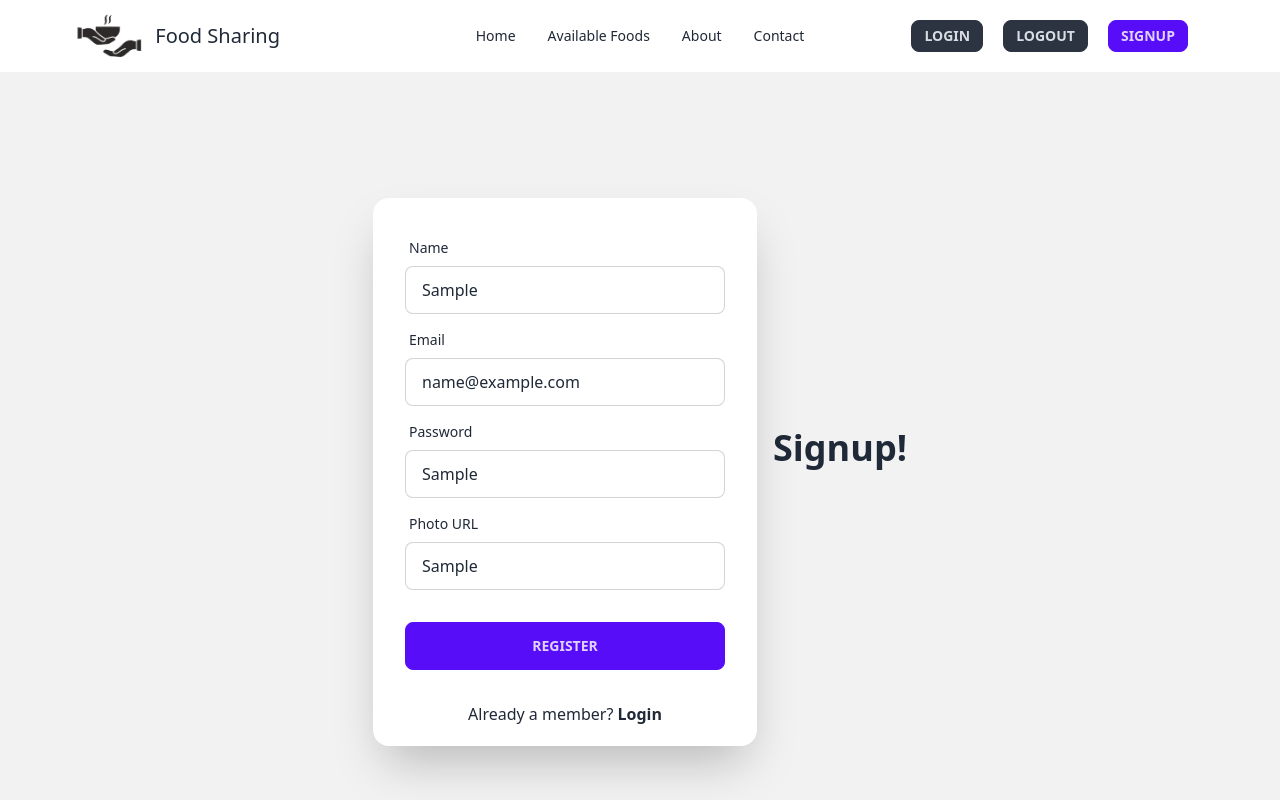
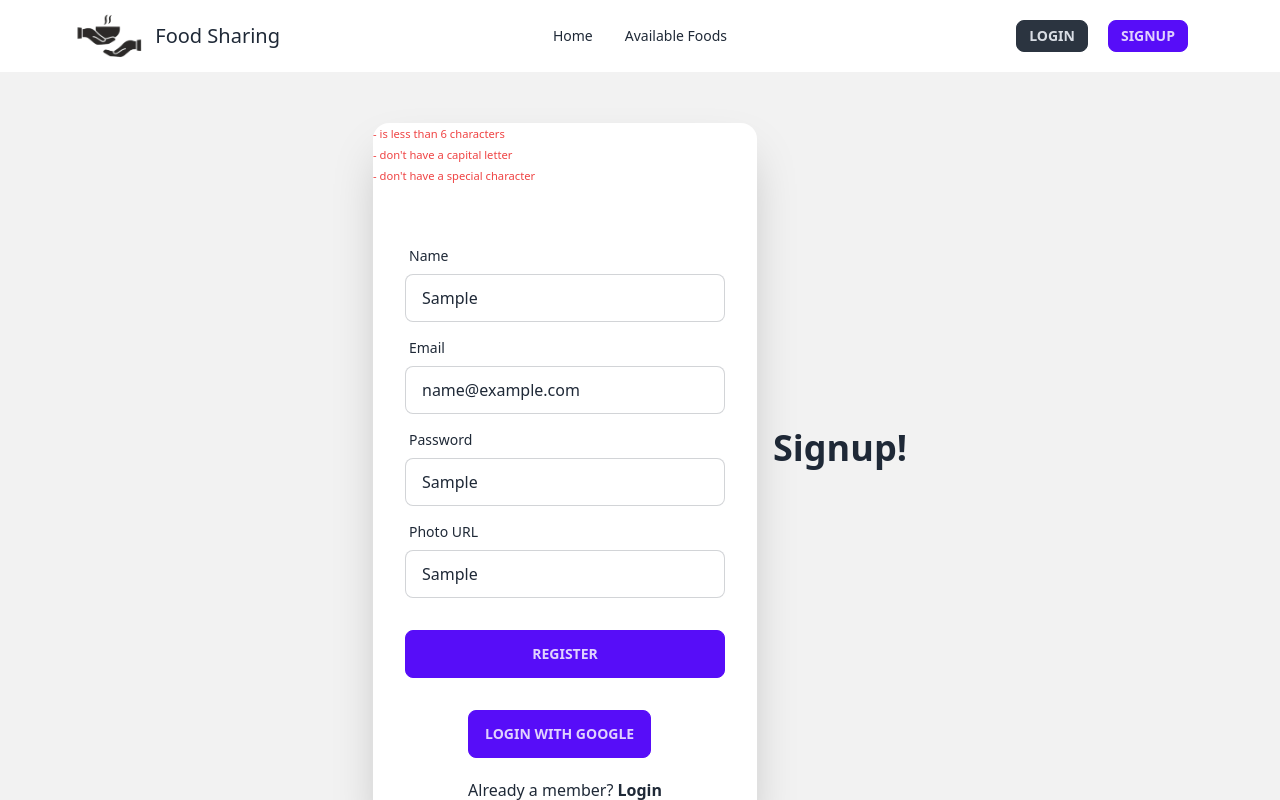
Before and after one commit to sifurr/sharing-surplus-food-client, a React (Vite) app: page /register in a window 1280 px wide. Both pictures are taken after typing "Sample", "name@example.com", "Sample", "Sample" into the empty fields and a click on the button "REGISTER". Shown: the top 800 px of the page. Built offline with nearby package versions, Linux system fonts and the light colour scheme; no server answers.

Commit message:
Add email, password based login and social login with Google

```diff
--- a/src/components/Footer.jsx
+++ b/src/components/Footer.jsx
@@ -17,8 +17,8 @@ const Footer = () => {
                 </nav>
                 <nav>
                     <header className="footer-title">Organization</header>
-                    <Link to={'#'} className="link link-hover">About us</Link>
-                    <Link to={'#'} className="link link-hover">Contact</Link>
+                    <Link to={'/about'} className="link link-hover">About us</Link>
+                    <Link to={'/contact'} className="link link-hover">Contact</Link>
                     <Link to={'#'} className="link link-hover">Jobs</Link>
                     <Link to={'#'} className="link link-hover">Press kit</Link>
                 </nav>
--- a/src/components/MainNavbar.jsx
+++ b/src/components/MainNavbar.jsx
@@ -1,17 +1,26 @@
 import { Link, NavLink } from "react-router-dom";
 import logo from '../assets/images/food-sharing-logo.png'
 import Container from "./ui/Container";
+import useAuth from '../hooks/useAuth'
+import toast from 'react-hot-toast'
 
 
 const MainNavbar = () => {
+
+  const {logout, user} = useAuth()
 
   const navlinks =
     <>
       <li><NavLink to={'/'} >Home</NavLink></li>
       <li><NavLink to={'/available-foods'}>Available Foods</NavLink></li>
-      <li><NavLink to={'/about'} >About</NavLink></li>
-      <li><NavLink to={'/contact'} >Contact</NavLink></li>
     </>
+
+
+const handleLogout = () => {
+  logout()
+      .then(() => toast.success("Logged out!"))
+      .catch(err => console.log(err))
+}
 
   return (
     <Container>
@@ -36,8 +45,12 @@ const MainNavbar = () => {
           </ul>
         </div>
         <div className="navbar-end">
-          <Link to={'/login'} className="mr-5 btn-neutral btn btn-sm">Login</Link>
-          <Link to={'/'} className="mr-5 btn-neutral btn btn-sm">Logout</Link>
+          {
+            user?.email ?
+            <Link onClick={handleLogout} to={'/'} className="mr-5 btn-neutral btn btn-sm"> Logout {user.email} </Link>
+            :
+            <Link to={'/login'} className="mr-5 btn-neutral btn btn-sm">Login</Link>
+          }
           <Link to={'/register'} className="mr-5 btn-primary btn btn-sm">Signup</Link>
         </div>
       </div>
--- a/src/pages/Login.jsx
+++ b/src/pages/Login.jsx
@@ -1,8 +1,53 @@
-import { Link } from "react-router-dom";
+import { Link, useLocation, useNavigate } from "react-router-dom";
+import useAuth from "../hooks/useAuth";
+import toast from "react-hot-toast";
+import { useState } from "react";
 
 
 
 const Login = () => {
+
+    const { login, googleLogin } = useAuth();
+    const [errorMsg, setErrorMsg] = useState('');
+    const navigate = useNavigate()
+    const location = useLocation();
+
+    const handleSubmit = event => {
+        event.preventDefault()
+        const form = event.target;
+        const email = form.email.value;
+        const password = form.password.value;
+        console.log(email, password)
+
+        login(email, password)
+            .then(res => {
+                console.log(res.user)
+                toast.success("Logged in successfully")
+                setErrorMsg('')
+                navigate(location?.state ? location.state : '/')
+
+            })
+            .catch(err => {
+                toast.error(err.message)
+                setErrorMsg(err.message)
+                console.log(err)
+            })
+    }
+
+    const handleGoogleLogin = () => {
+        googleLogin()
+            .then(res => {
+                console.log(res)
+                toast.success("Logged in successfully")
+                setErrorMsg('')
+                navigate(location?.state ? location.state : '/')
+            })
+            .catch(err => {
+                toast.error(err.message)
+                setErrorMsg(err.message)
+            })
+    }
+
     return (
         <div className="hero min-h-screen bg-base-200">
             <div className="hero-content flex-col lg:flex-row-reverse">
@@ -11,7 +56,7 @@ const Login = () => {
                     <p className="py-6"></p>
                 </div>
                 <div className="card flex-shrink-0 w-full max-w-sm shadow-2xl bg-base-100">
-                    <form className="card-body">
+                    <form onSubmit={handleSubmit} className="card-body">
 
                         <div className="form-control">
                             <label className="label">
@@ -31,6 +76,14 @@ const Login = () => {
                         </div>
                     </form>
                     <div className="mx-auto mb-5">
+                        <div>
+                            <Link onClick={handleGoogleLogin} className="btn btn-primary" >Login with Google</Link>
+                            <p className="text-red-500 text-sm mb-5 text-center">
+                                {
+                                    errorMsg ? errorMsg : ''
+                                }
+                            </p>
+                        </div>
                         <p>Already a member? <Link className="font-bold" to={'/register'} >Register</Link> </p>
                     </div>
                 </div>
--- a/src/pages/Register.jsx
+++ b/src/pages/Register.jsx
@@ -1,13 +1,20 @@
-import { Link, useNavigate } from "react-router-dom";
+import { Link, useLocation, useNavigate } from "react-router-dom";
 import useAuth from "../hooks/useAuth";
 import { updateProfile } from "firebase/auth";
 import toast from "react-hot-toast";
+import { useState } from "react";
 
 
 const Register = () => {
 
-    const { createUser, setLoading } = useAuth();
-    const navigate = useNavigate()
+    const { createUser, setLoading, googleLogin } = useAuth();
+    const [inputError, setInputError] = useState(false);
+    const [errorMsg, setErrorMsg] = useState('');
+    const location = useLocation();
+    const navigate = useNavigate();
+
+
+
 
     const handleSubmit = event => {
         event.preventDefault();
@@ -16,6 +23,13 @@ const Register = () => {
         const email = form.email.value;
         const password = form.password.value;
         const photo = form.photo.value;
+
+
+        const passwordConstraint = /^(?=.*\d)(?=.*[A-Z])(?=.*[!@#$%^&*()_+\-=\[\]{};':"\\|,.<>\/?]).{6,}$/;
+
+        if (!passwordConstraint.test(password)) {
+            return setInputError(true);
+        }
 
         console.log(name, email, password, photo)
 
@@ -30,12 +44,30 @@ const Register = () => {
                     photoURL: photo
                 })
                     .then(() => console.log("Profile created"))
-                    .catch(err => console.log(err))
+                    .catch(err => {
+                        setErrorMsg(err.message)
+                        console.log(err)
+                    })
                 setLoading(false)
                 toast.success("Registration successful")
                 navigate('/')
             })
-            .catch(err => console.log(err))
+            .catch(err => {
+                setErrorMsg(err.message)
+                console.log(err)
+            })
+    }
+
+    const handleGoogleLogin = () => {
+        googleLogin()
+            .then(res => {
+
+                setErrorMsg('')
+                navigate(location?.state ? location.state : '/')
+            })
+            .catch(err => {
+                setErrorMsg(err.message)
+            })
     }
 
     return (
@@ -46,6 +78,23 @@ const Register = () => {
                     <p className="py-6"></p>
                 </div>
                 <div className="card flex-shrink-0 w-full max-w-sm shadow-2xl bg-base-100">
+                    {
+                        inputError
+                        &&
+                        <div className="text-sm text-red-500 pb-5">
+                            <small>
+                                - is less than 6 characters
+                            </small>
+                            <br />
+                            <small>
+                                - don't have a capital letter
+                            </small>
+                            <br />
+                            <small>
+                                - don't have a special character
+                            </small>
+                        </div>
+                    }
                     <form onSubmit={handleSubmit} className="card-body">
                         <div className="form-control">
                             <label className="label">
@@ -76,6 +125,14 @@ const Register = () => {
                         </div>
                     </form>
                     <div className="mx-auto mb-5">
+                        <div>
+                            <Link onClick={handleGoogleLogin} className="btn btn-primary" >Login with Google</Link>
+                            <p className="text-red-500 text-sm mb-5 text-center">
+                                {
+                                    errorMsg ? errorMsg : ''
+                                }
+                            </p>
+                        </div>
                         <p>Already a member? <Link className="font-bold" to={'/login'} >Login</Link> </p>
                     </div>
                 </div>
--- a/src/providers/AuthProvider.jsx
+++ b/src/providers/AuthProvider.jsx
@@ -1,10 +1,11 @@
 import { createContext, useEffect, useState } from "react";
 import { auth } from "../config/firebase.config";
-import { createUserWithEmailAndPassword, onAuthStateChanged, signInWithEmailAndPassword, signOut } from "firebase/auth";
+import { GoogleAuthProvider, createUserWithEmailAndPassword, onAuthStateChanged, signInWithEmailAndPassword, signInWithPopup, signOut } from "firebase/auth";
 
 
 
 export const AuthContext = createContext()
+const provider = new GoogleAuthProvider();
 
 const AuthProvider = ({children}) => {
 
@@ -19,6 +20,11 @@ const AuthProvider = ({children}) => {
     const login = (email, password) => {
         setLoading(true)
         return signInWithEmailAndPassword(auth, email, password);
+    }
+
+    const googleLogin = () =>{
+        setLoading(true);
+        return signInWithPopup(auth, provider);
     }
 
     const logout = () => {
@@ -46,6 +52,7 @@ const AuthProvider = ({children}) => {
         logout,
         createUser,
         login,
+        googleLogin
     }
 
     return (
```
